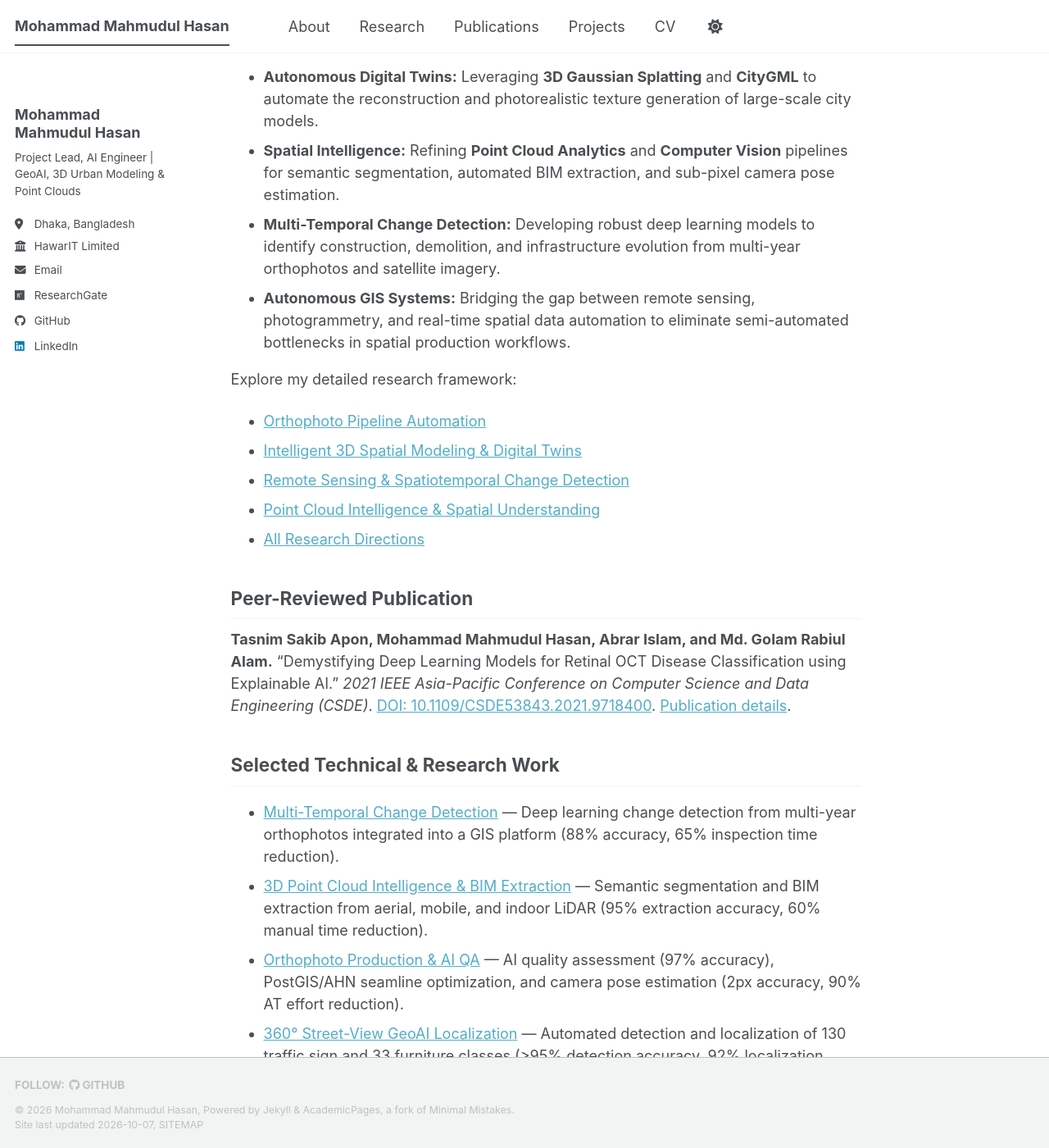
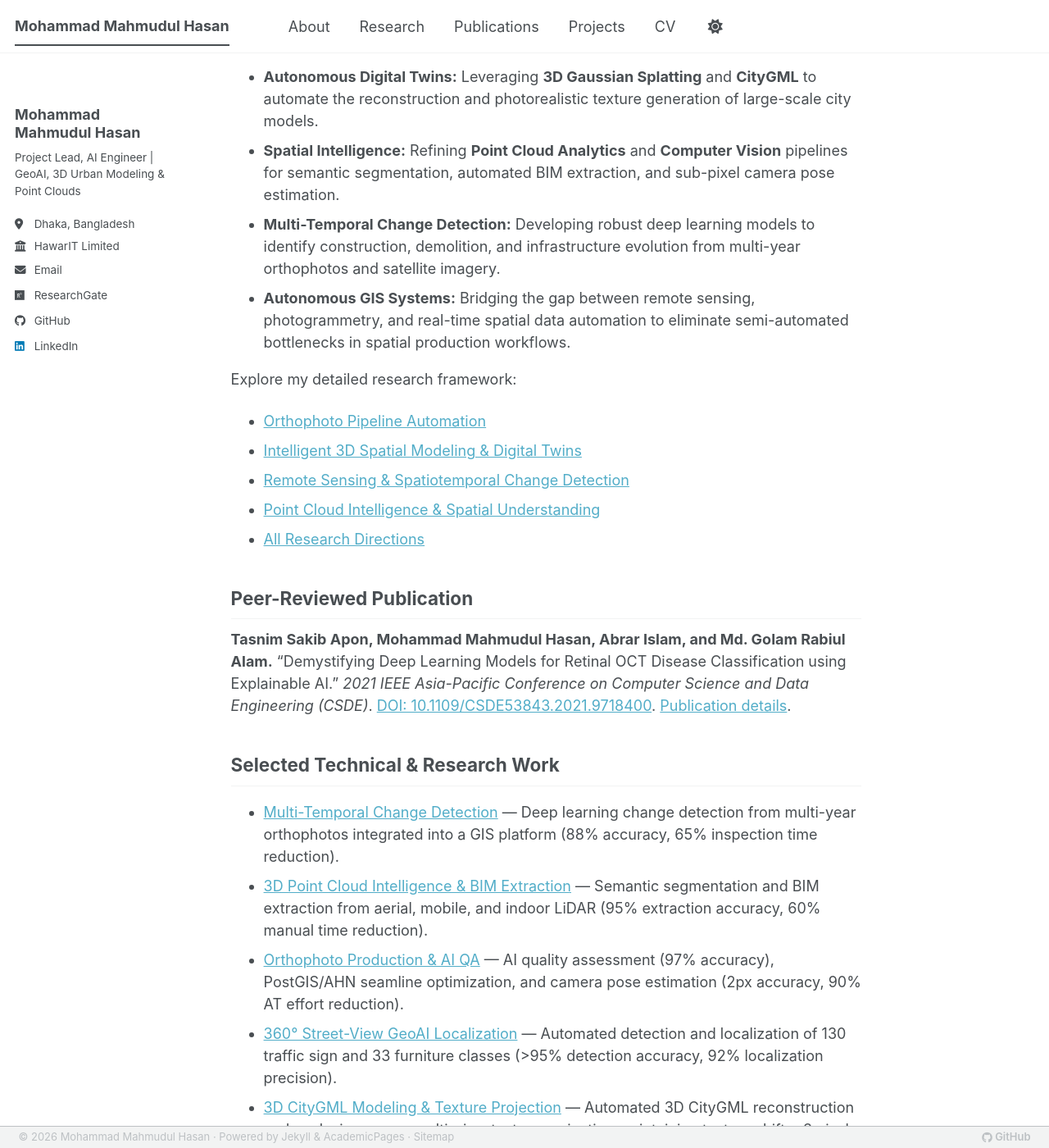
Before and after one commit to fahome10bd/fahome10bd.github.io, a Jekyll site: the page built from _pages/about.md, in a window 1280 px wide and 1400 px high, scrolled down 529 px. Shown: the whole window at 82% size. Built offline with Jekyll 4.4.1, drawn with Linux system fonts in a browser that asks for light colours; a style sheet for code colours, icons or effects is not loaded.

Commit message:
Streamline footer to ultra-slim ribbon and fix local asset paths

```diff
--- a/_includes/footer.html
+++ b/_includes/footer.html
@@ -1,11 +1,12 @@
 {% include base_path %}
+
+<div class="page__footer-copyright">
+  &copy; {{ site.time | date: '%Y' }} {{ site.name | default: site.title }} &middot; {{ site.data.ui-text[site.locale].powered_by | default: "Powered by" }} <a href="https://jekyllrb.com" rel="nofollow">Jekyll</a> &amp; <a href="https://github.com/academicpages/academicpages.github.io">AcademicPages</a> &middot; <a href="{{ base_path }}/sitemap.xml">{{ site.data.ui-text[site.locale].site_map | default: "Sitemap" }}</a>
+</div>
 
 {% if site.author.github or site.author.bitbucket or site.atom_feed.hide != true %}
 <div class="page__footer-follow">
   <ul class="social-icons">
-    {% if site.data.ui-text[site.locale].follow_label %}
-      <li><strong>{{ site.data.ui-text[site.locale].follow_label }}</strong></li>
-    {% endif %}
     {% if site.author.github %}
       <li><a href="https://github.com/{{ site.author.github }}"><i class="fab fa-github" aria-hidden="true"></i> GitHub</a></li>
     {% endif %}
@@ -13,13 +14,8 @@
       <li><a href="https://bitbucket.org/{{ site.author.bitbucket }}"><i class="fab fa-bitbucket" aria-hidden="true"></i> Bitbucket</a></li>
     {% endif %}
     {% if site.atom_feed.hide != true %}
-    <li><a href="{% if site.atom_feed.path %}{{ site.atom_feed.path }}{% else %}{{ base_path }}/feed.xml{% endif %}"><i class="fa fa-fw fa-rss-square" aria-hidden="true"></i> {{ site.data.ui-text[site.locale].feed_label | default: "Feed" }}</a></li>
+      <li><a href="{% if site.atom_feed.path %}{{ site.atom_feed.path }}{% else %}{{ base_path }}/feed.xml{% endif %}"><i class="fa fa-fw fa-rss-square" aria-hidden="true"></i> {{ site.data.ui-text[site.locale].feed_label | default: "Feed" }}</a></li>
     {% endif %}
   </ul>
 </div>
 {% endif %}
-
-<div class="page__footer-copyright">
-  &copy; {{ site.time | date: '%Y' }} {{ site.name | default: site.title }}, {{ site.data.ui-text[site.locale].powered_by | default: "Powered by" }} <a href="https://jekyllrb.com" rel="nofollow">Jekyll</a> &amp; <a href="https://github.com/academicpages/academicpages.github.io">AcademicPages</a>, a fork of <a href="https://mademistakes.com/work/minimal-mistakes-jekyll-theme/" rel="nofollow">Minimal Mistakes</a>.<br />
-  Site last updated {{ "now" | date: '%Y-%m-%d' }}, <a href="{{ base_path }}/sitemap.xml" style="text-transform: uppercase;">{{ site.data.ui-text[site.locale].site_map | default: "Sitemap" }}</a>
-</div>
--- a/_includes/head.html
+++ b/_includes/head.html
@@ -13,4 +13,4 @@
 </script>
 
 <!-- For all browsers -->
-<link rel="stylesheet" href="{{ base_path }}/assets/css/main.css">
+<link rel="stylesheet" href="{{ site.baseurl }}/assets/css/main.css">
--- a/_includes/head/custom.html
+++ b/_includes/head/custom.html
@@ -7,10 +7,10 @@
 <noscript><link rel="stylesheet" href="https://cdn.jsdelivr.net/gh/jpswalsh/academicons@1/css/academicons.min.css"></noscript>
 
 <!-- Support for Font Awesome -->
- <link rel="preload" href="{{ base_path }}/assets/css/fontawesome.css" as="style" onload="this.onload=null;this.rel='stylesheet'">
-<noscript><link rel="stylesheet" href="{{ base_path }}/assets/css/fontawesome.css"></noscript>
+ <link rel="preload" href="{{ site.baseurl }}/assets/css/fontawesome.css" as="style" onload="this.onload=null;this.rel='stylesheet'">
+<noscript><link rel="stylesheet" href="{{ site.baseurl }}/assets/css/fontawesome.css"></noscript>
 
-<link rel="icon" type="image/svg+xml" href="{{ base_path }}/images/favicon.svg"/>
+<link rel="icon" type="image/svg+xml" href="{{ site.baseurl }}/images/favicon.svg"/>
 <meta name="theme-color" content="#f8f8f8"/>
 
 <!-- end custom head snippets -->
--- a/_includes/scripts.html
+++ b/_includes/scripts.html
@@ -1,4 +1,4 @@
-<script type="module" src="{{ base_path }}/assets/js/main.min.js"></script>
+<script type="module" src="{{ site.baseurl }}/assets/js/main.min.js"></script>
 
 {% include analytics.html %}
 
--- a/_sass/layout/_base.scss
+++ b/_sass/layout/_base.scss
@@ -16,7 +16,7 @@ body {
 
   margin: 0;
   padding: $masthead-height 0 0;
-  padding-bottom: 9em;
+  padding-bottom: 2.2em;
   font-family: $global-font-family;
   line-height: 1.5;
 
--- a/_sass/layout/_footer.scss
+++ b/_sass/layout/_footer.scss
@@ -3,23 +3,14 @@
    ========================================================================== */
 
 .page__footer {
-  @include clearfix;
   background-color: var(--global-footer-bg-color);
   color: var(--global-text-color-light);
 
-  float: left;
-  margin-left: 0;
-  margin-right: 0;
-  margin-top: 3em;
   width: 100%;
-  clear: both;
-
-  /* keep footer in normal document flow so custom widgets do not overlap content */
-  height: auto;
-
-  /* keep the footer on the bottom of the page */
   position: fixed;
   bottom: 0;
+  left: 0;
+  z-index: 20;
 
   -webkit-animation: intro 0.3s both;
           animation: intro 0.3s both;
@@ -28,12 +19,17 @@
   border-top: 1px solid var(--global-dark-border-color);
 
   footer {
-    @include clearfix;
+    display: flex;
+    justify-content: space-between;
+    align-items: center;
+    flex-wrap: wrap;
+    gap: 0.2rem 1rem;
     margin-left: auto;
     margin-right: auto;
-    margin-top: 1em;
+    margin-top: 0;
     max-width: 100%;
-    padding: 0 1em 1em;
+    padding: 0.2rem 1.25rem;
+    min-height: 26px;
 
     @include breakpoint($x-large) {
       max-width: $x-large;
@@ -63,37 +59,55 @@
     position: relative;
     bottom: auto;
   }
+
+  .page__footer footer {
+    justify-content: center;
+    text-align: center;
+    padding: 0.25rem 0.75rem;
+  }
 }
 
 .page__footer-copyright {
   font-family: $global-font-family;
-  font-size: $type-size-7;
+  font-size: 0.72rem;
+  line-height: 1.2;
+  margin: 0;
+  padding: 0;
 }
 
 .page__footer-follow {
+  font-size: 0.72rem;
+  line-height: 1.2;
+  margin: 0;
+  padding: 0;
+
   ul {
     margin: 0;
     padding: 0;
     list-style-type: none;
+    display: flex;
+    align-items: center;
+    gap: 0.75rem;
   }
 
   li {
-    display: inline-block;
-    padding-top: 5px;
-    padding-bottom: 5px;
-    font-family: $sans-serif-narrow;
-    font-size: $type-size-6;
-    text-transform: uppercase;
-  }
-
-  li + li:before {
-    content: "";
-    padding-right: 5px;
+    display: inline-flex;
+    align-items: center;
+    padding: 0;
+    margin: 0;
+    font-size: 0.72rem;
+    line-height: 1.2;
   }
 
   a {
-    padding-right: 10px;
-    font-weight: bold;
+    font-weight: 600;
+    display: inline-flex;
+    align-items: center;
+    gap: 0.25em;
+    white-space: nowrap;
+    padding-right: 0;
+    font-size: 0.72rem;
+    line-height: 1.2;
   }
 
   .social-icons {
```
Also changed, not shown: 1 other file.
